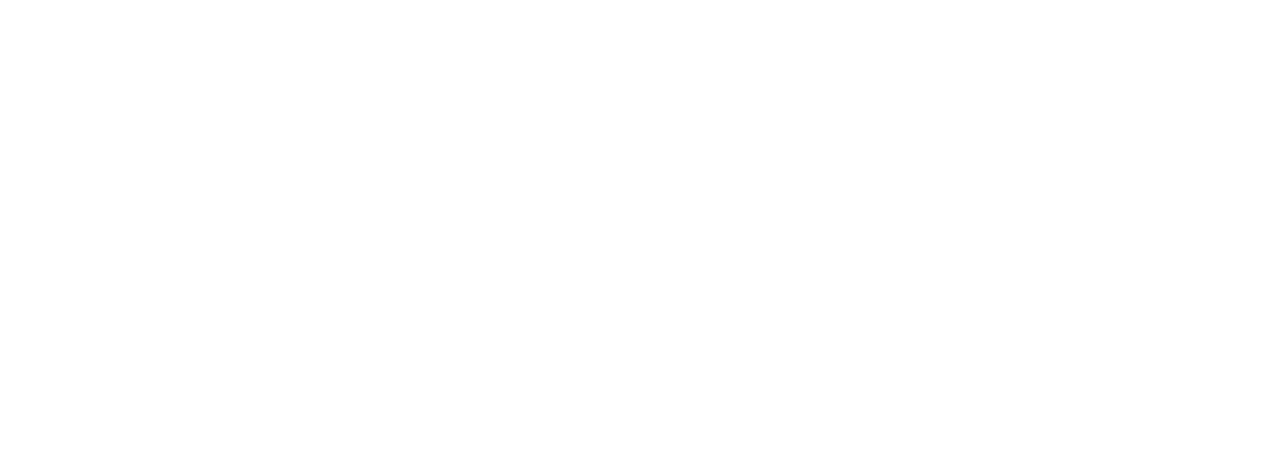
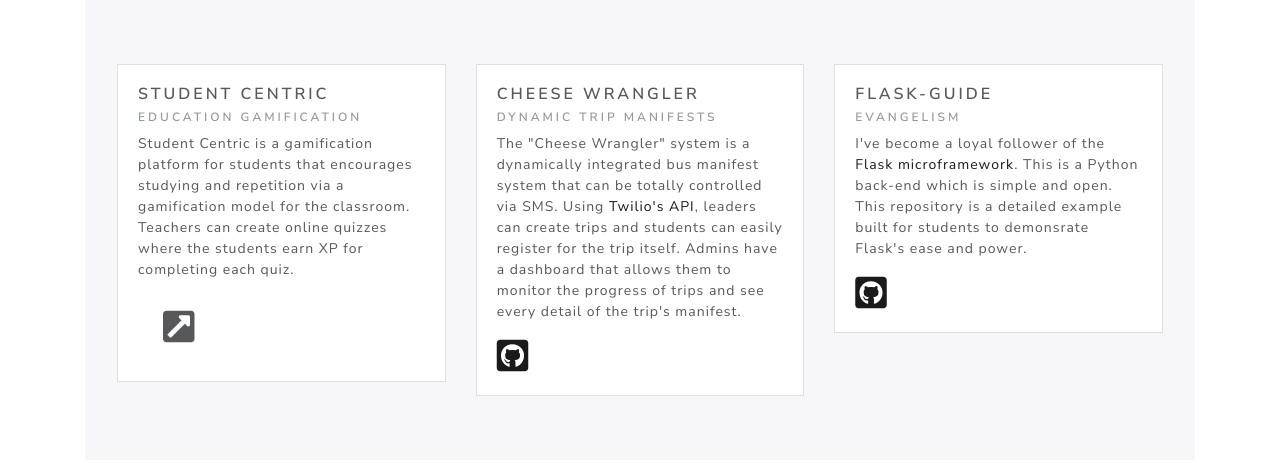
Before and after one commit to robertjdominguez/profile, a plain HTML site: page services.html in a window 1280 px wide. Drawn offline with nearby package versions, Linux system fonts and the light colour scheme.

Commit message:
Diversifying

```diff
--- a/services.html
+++ b/services.html
@@ -11,6 +11,53 @@
 
 <body>
 
+<section>
+  <div class="container">
+    <div class="jumbotron">
+      <div class="row">
+        <div class="col-sm-4">
+          <div class="card">
+            <div class="card-body">
+              <h5 class="card-title">Student Centric</h5>
+              <h6 class="card-subtitle mb-2 text-muted">Education Gamification</h6>
+              <p class="card-text">Student Centric is a gamification platform for students that
+              encourages studying and repetition via a gamification model for the classroom. Teachers
+              can create online quizzes where the students earn XP for completing each quiz.
+              </p>
+              <a class="btn" href="http://rdominguez.pythonanywhere.com/"><i class="fas fa-external-link-square-alt" title="Check it out" style="font-size:36px"></i></a>
+            </div>
+          </div>
+        </div>
+        <div class="col-sm-4">
+          <div class="card">
+            <div class="card-body">
+              <h5 class="card-title">Cheese Wrangler</h5>
+              <h6 class="card-subtitle mb-2 text-muted">Dynamic Trip Manifests</h6>
+              <p class="card-text">The "Cheese Wrangler" system is a dynamically integrated
+              bus manifest system that can be totally controlled via SMS. Using <a href="https://www.twilio.com">Twilio's API</a>,
+              leaders can create trips and students can easily register for the trip itself. Admins
+              have a dashboard that allows them to monitor the progress of trips and see every detail
+              of the trip's manifest.</p>
+              <a href="https://github.com/robertjdominguez/busDriver"><i class="fab fa-github-square" title="Code on GitHub" style="font-size:36px" aria-hidden="true"></i></a>
+            </div>
+          </div>
+        </div>
+        <div class="col-sm-4">
+          <div class="card">
+            <div class="card-body">
+              <h5 class="card-title">flask-guide</h5>
+              <h6 class="card-subtitle mb-2 text-muted">Evangelism</h6>
+              <p class="card-text">I've become a loyal follower of the <a href="http://flask.pocoo.org/">Flask microframework</a>.
+              This is a Python back-end which is simple and open. This repository is a detailed example
+              built for students to demonsrate Flask's ease and power.</p>
+              <a href="https://github.com/robertjdominguez/flask-guide"><i class="fab fa-github-square" title="Code on GitHub" style="font-size:36px" aria-hidden="true"></i></a>
+            </div>
+          </div>
+        </div>
+      </div>
+    </div>
+  </div>
+</section>
 <script src="https://code.jquery.com/jquery-3.2.1.slim.min.js" integrity="sha384-KJ3o2DKtIkvYIK3UENzmM7KCkRr/rE9/Qpg6aAZGJwFDMVNA/GpGFF93hXpG5KkN" crossorigin="anonymous"></script>
 <script src="https://cdnjs.cloudflare.com/ajax/libs/popper.js/1.12.9/umd/popper.min.js" integrity="sha384-ApNbgh9B+Y1QKtv3Rn7W3mgPxhU9K/ScQsAP7hUibX39j7fakFPskvXusvfa0b4Q" crossorigin="anonymous"></script>
 <script src="https://maxcdn.bootstrapcdn.com/bootstrap/4.0.0/js/bootstrap.min.js" integrity="sha384-JZR6Spejh4U02d8jOt6vLEHfe/JQGiRRSQQxSfFWpi1MquVdAyjUar5+76PVCmYl" crossorigin="anonymous"></script>
```
Also changed, not shown: index.html (+2 -1 lines).
